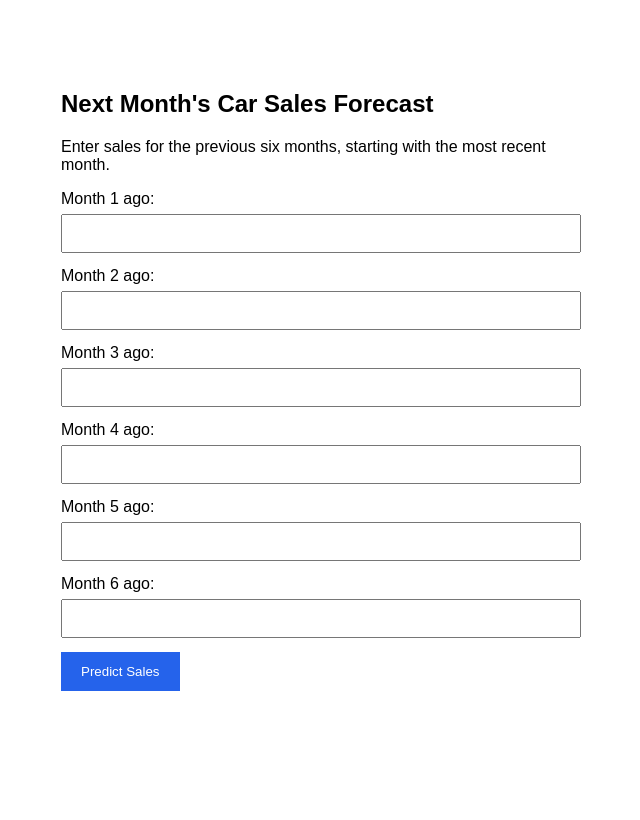
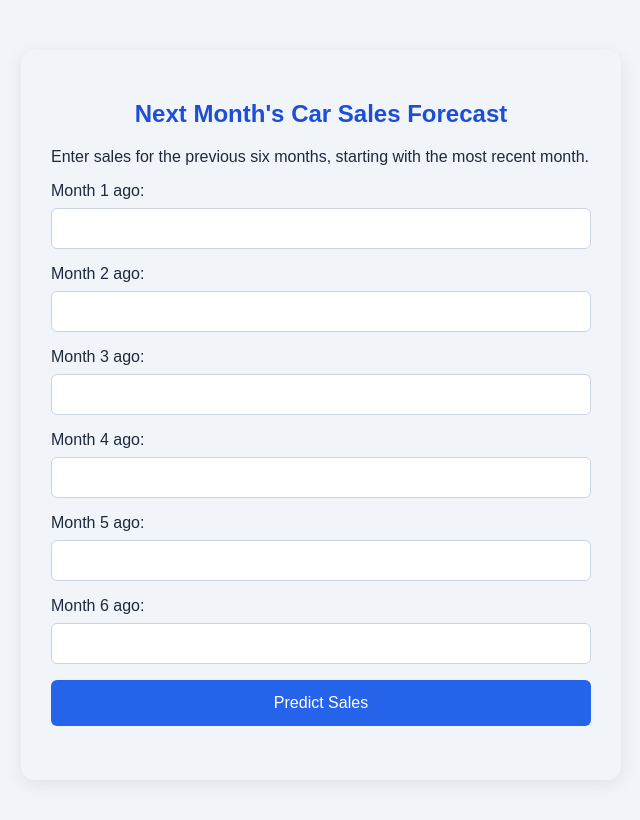
Before and after one commit to QiMeng1221/car-sales-forecast, a plain HTML site: page frontend/index.html in a window 1280 px wide. Shown: the whole page, without its empty margins (319-959 px from the left). Drawn offline with Linux system fonts and the light colour scheme.

Commit message:
Update index.html

```diff
--- a/frontend/index.html
+++ b/frontend/index.html
@@ -7,27 +7,54 @@
 <style>
     body {
         font-family: Arial, sans-serif;
-            max-width: 520px;
+        background: #f1f5f9;
+        color: #1e293b;
+        max-width: 540px;
         margin: 50px auto;
-            padding: 20px;
+        padding: 30px;
+        border-radius: 14px;
+        box-shadow: 0 4px 18px rgba(0,0,0,0.08);
     }
+
+    h2 {
+        color: #1d4ed8;
+        text-align: center;
+    }
+
     input {
         width: 100%;
-            padding: 10px;
-            margin: 6px 0 14px;
+        padding: 12px;
+        margin: 8px 0 16px;
+        border: 1px solid #cbd5e1;
+        border-radius: 6px;
         box-sizing: border-box;
     }
+
+    input:focus {
+        outline: 2px solid #93c5fd;
+    }
+
     button {
-            padding: 12px 20px;
+        width: 100%;
+        padding: 14px;
         background: #2563eb;
         color: white;
         border: none;
+        border-radius: 6px;
+        font-size: 16px;
         cursor: pointer;
     }
+
+    button:hover {
+        background: #1d4ed8;
+    }
+
     #result {
-            margin-top: 20px;
+        margin-top: 24px;
         font-size: 20px;
         font-weight: bold;
+        text-align: center;
+        color: #047857;
     }
 </style>
 </head>
@@ -50,7 +77,7 @@
         container.innerHTML += `
             <label>Month ${i} ago:</label>
             <input type="number" id="month${i}"
-                   min="0" step="any" required>
+                   min="0" step="1" required>
         `;
     }
 
```
Lines whose indentation alone changed are shown as unchanged.
